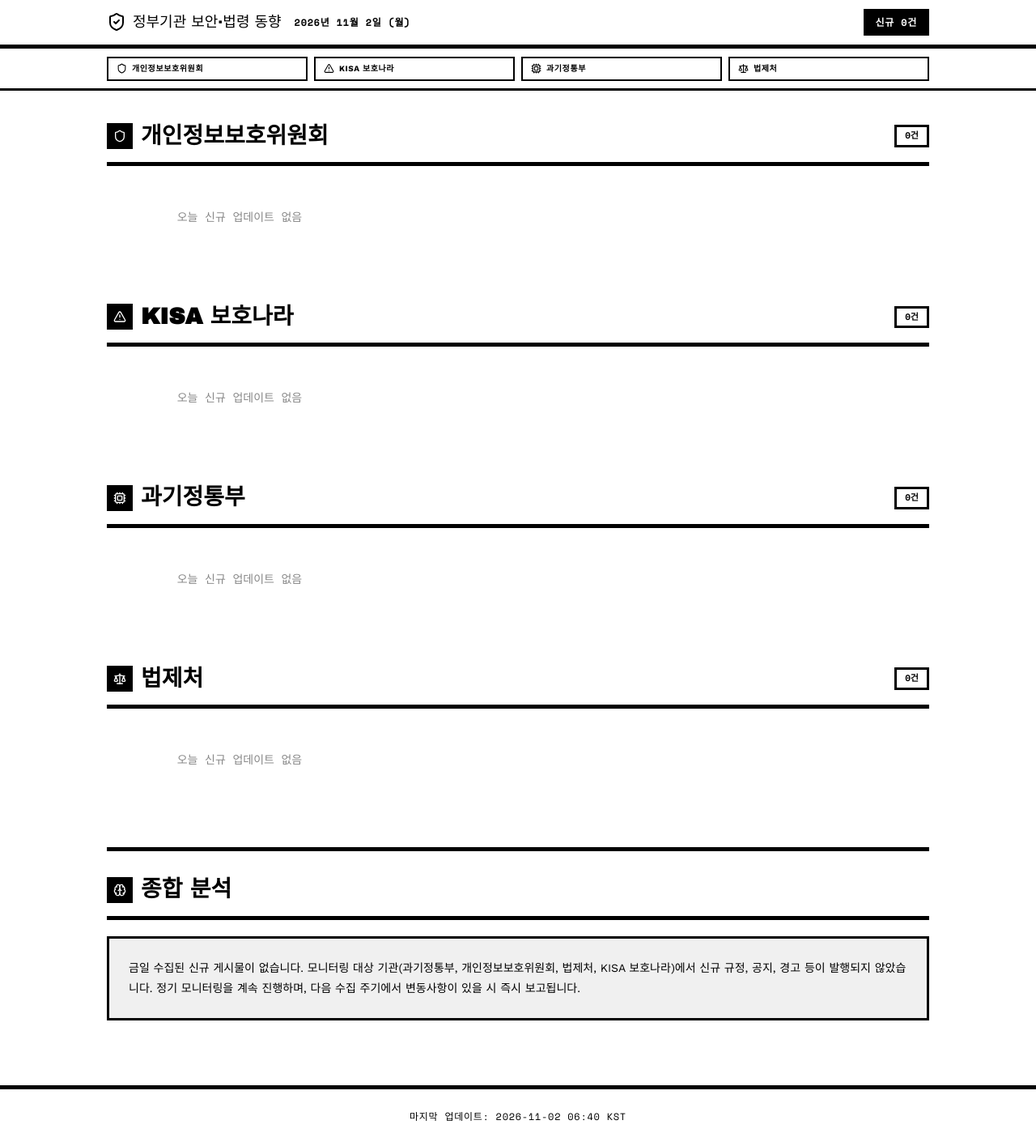
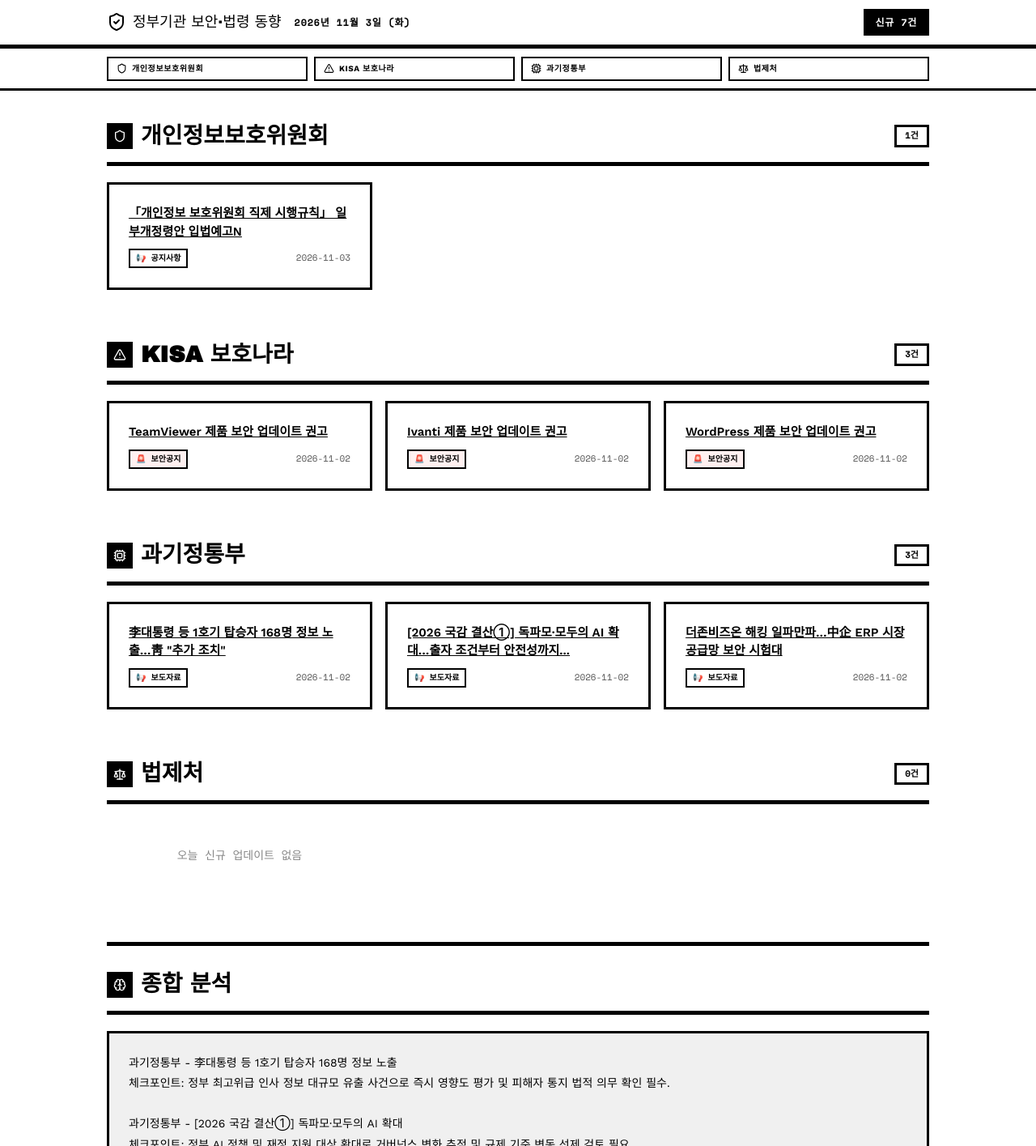
Before and after one commit to msjangsmc-hash/myorg-gov-monitor, a plain HTML site: page index.html in a window 1280 px wide. Shown: the top 1415 px of the page at 81% size. Drawn offline with nearby package versions, Linux system fonts and the light colour scheme.

Commit message:
chore: 정부기관 동향 업데이트 2026-11-03

```diff
--- a/index.html
+++ b/index.html
@@ -4,7 +4,7 @@
   <meta charset="UTF-8">
   <meta name="viewport" content="width=device-width, initial-scale=1.0">
   <meta name="robots" content="noindex, nofollow">
-  <title>정부기관 보안·법령 동향 — 2026-11-02</title>
+  <title>정부기관 보안·법령 동향 — 2026-11-03</title>
   <style>
     /* ── RawBlock Design System ── */
     @import url('https://fonts.googleapis.com/css2?family=Archivo+Black&family=Work+Sans:wght@400;600;700&family=Space+Mono:wght@400;700&display=swap');
@@ -84,8 +84,8 @@
         <i data-lucide="shield-check"></i>
         정부기관 보안·법령 동향
       </div>
-      <span class="header-date">2026년 11월 2일 (월)</span>
-      <span class="header-count">신규 0건</span>
+      <span class="header-date">2026년 11월 3일 (화)</span>
+      <span class="header-count">신규 7건</span>
     </div>
   </header>
 
@@ -104,10 +104,18 @@
       <div class="section-header">
         <span class="section-icon"><i data-lucide="shield"></i></span>
         <h2 class="section-title">개인정보보호위원회</h2>
-        <span class="section-badge">0건</span>
+        <span class="section-badge">1건</span>
       </div>
       <div class="cards">
-        <p class="empty">오늘 신규 업데이트 없음</p>
+
+      <article class="card">
+        <a class="card-title" href="https://www.pipc.go.kr/np/cop/bbs/selectBoardArticle.do?bbsId=BS061&mCode=C010010000&nttId=12604" target="_blank" rel="noopener noreferrer">「개인정보 보호위원회 직제 시행규칙」 일부개정령안 입법예고N</a>
+        <div class="card-meta">
+          <span class="meta-badge press">📢 공지사항</span>
+          <span class="meta-date">2026-11-03</span>
+        </div>
+
+      </article>
       </div>
     </section>
 
@@ -115,10 +123,36 @@
       <div class="section-header">
         <span class="section-icon"><i data-lucide="alert-triangle"></i></span>
         <h2 class="section-title">KISA 보호나라</h2>
-        <span class="section-badge">0건</span>
+        <span class="section-badge">3건</span>
       </div>
       <div class="cards">
-        <p class="empty">오늘 신규 업데이트 없음</p>
+
+      <article class="card">
+        <a class="card-title" href="https://www.boho.or.kr/kr/bbs/view.do?searchCnd=&bbsId=B0000133&searchWrd=&menuNo=205020&pageIndex=1&categoryCode=&nttId=72264" target="_blank" rel="noopener noreferrer">TeamViewer 제품 보안 업데이트 권고</a>
+        <div class="card-meta">
+          <span class="meta-badge alert">🚨 보안공지</span>
+          <span class="meta-date">2026-11-02</span>
+        </div>
+
+      </article>
+
+      <article class="card">
+        <a class="card-title" href="https://www.boho.or.kr/kr/bbs/view.do?searchCnd=&bbsId=B0000133&searchWrd=&menuNo=205020&pageIndex=1&categoryCode=&nttId=72263" target="_blank" rel="noopener noreferrer">Ivanti 제품 보안 업데이트 권고</a>
+        <div class="card-meta">
+          <span class="meta-badge alert">🚨 보안공지</span>
+          <span class="meta-date">2026-11-02</span>
+        </div>
+
+      </article>
+
+      <article class="card">
+        <a class="card-title" href="https://www.boho.or.kr/kr/bbs/view.do?searchCnd=&bbsId=B0000133&searchWrd=&menuNo=205020&pageIndex=1&categoryCode=&nttId=72262" target="_blank" rel="noopener noreferrer">WordPress 제품 보안 업데이트 권고</a>
+        <div class="card-meta">
+          <span class="meta-badge alert">🚨 보안공지</span>
+          <span class="meta-date">2026-11-02</span>
+        </div>
+
+      </article>
       </div>
     </section>
 
@@ -126,10 +160,36 @@
       <div class="section-header">
         <span class="section-icon"><i data-lucide="cpu"></i></span>
         <h2 class="section-title">과기정통부</h2>
-        <span class="section-badge">0건</span>
+        <span class="section-badge">3건</span>
       </div>
       <div class="cards">
-        <p class="empty">오늘 신규 업데이트 없음</p>
+
+      <article class="card">
+        <a class="card-title" href="https://www.fnnews.com/news/202611022209209743" target="_blank" rel="noopener noreferrer">李대통령 등 1호기 탑승자 168명 정보 노출…靑 &quot;추가 조치&quot;</a>
+        <div class="card-meta">
+          <span class="meta-badge press">📢 보도자료</span>
+          <span class="meta-date">2026-11-02</span>
+        </div>
+
+      </article>
+
+      <article class="card">
+        <a class="card-title" href="https://www.epnc.co.kr/news/articleView.html?idxno=409061" target="_blank" rel="noopener noreferrer">[2026 국감 결산①] 독파모·모두의 AI 확대…출자 조건부터 안전성까지...</a>
+        <div class="card-meta">
+          <span class="meta-badge press">📢 보도자료</span>
+          <span class="meta-date">2026-11-02</span>
+        </div>
+
+      </article>
+
+      <article class="card">
+        <a class="card-title" href="https://www.junggi.co.kr/news/articleView.html?idxno=38322" target="_blank" rel="noopener noreferrer">더존비즈온 해킹 일파만파…中企 ERP 시장 공급망 보안 시험대</a>
+        <div class="card-meta">
+          <span class="meta-badge press">📢 보도자료</span>
+          <span class="meta-date">2026-11-02</span>
+        </div>
+
+      </article>
       </div>
     </section>
 
@@ -149,12 +209,39 @@
         <span class="section-icon"><i data-lucide="brain"></i></span>
         <h2 class="section-title">종합 분석</h2>
       </div>
-      <pre class="analysis-body">금일 수집된 신규 게시물이 없습니다. 모니터링 대상 기관(과기정통부, 개인정보보호위원회, 법제처, KISA 보호나라)에서 신규 규정, 공지, 경고 등이 발행되지 않았습니다. 정기 모니터링을 계속 진행하며, 다음 수집 주기에서 변동사항이 있을 시 즉시 보고됩니다.</pre>
+      <pre class="analysis-body">과기정통부 - 李대통령 등 1호기 탑승자 168명 정보 노출
+체크포인트: 정부 최고위급 인사 정보 대규모 유출 사건으로 즉시 영향도 평가 및 피해자 통지 법적 의무 확인 필수.
+
+과기정통부 - [2026 국감 결산①] 독파모·모두의 AI 확대
+체크포인트: 정부 AI 정책 및 재정 지원 대상 확대로 거버넌스 변화 추적 및 규제 기준 변동 선제 검토 필요.
+
+과기정통부 - 더존비즈온 해킹 일파만파…中企 ERP 시장 공급망 보안 시험대
+체크포인트: ERP 벤더 보안 침해로 인한 고객사 피해 확산 우려, 자사 운영 ERP 시스템의 보안 감시 및 벤더 대응 현황 긴급 확인.
+
+개인정보보호위원회 - 「개인정보 보호위원회 직제 시행규칙」 일부개정령안 입법예고
+체크포인트: 조직 직제 개정에 따른 개인정보 처리 기준 및 감시 권한 변경 유무 파악, 내부 규정 및 절차 갱신 준비.
+
+보호나라 - TeamViewer 제품 보안 업데이트 권고
+체크포인트: 원격 접속 도구의 취약점 공지로 운영 환경 전수 점검 후 48시간 내 버전 업데이트 필수.
+
+보호나라 - Ivanti 제품 보안 업데이트 권고
+체크포인트: 네트워크 관리 솔루션 취약점으로 보유 제품 인벤토리 확인 및 업데이트 스케줄 수립.
+
+보호나라 - WordPress 제품 보안 업데이트 권고
+체크포인트: CMS 플랫폼 취약점 공지로 운영 웹사이트 버전 및 플러그인 점검 후 순차 업데이트 계획 수립.
+
+== 종합 시사점 ==
+
+🔴 긴급: 정부인사 정보 대규모 유출 사건 발생으로 조직 내 정보보호 역량 전수 진단 및 피해 통지 절차 가동, TeamViewer/Ivanti 취약점 운영 환경에서의 영향도 파악 후 즉시 패치 적용.
+
+🟠 단기: ERP 공급망 침해 사건으로 벤더 보안 상태 점검 및 자사 고객사 피해 여부 모니터링, WordPress 및 관련 오픈소스 소프트웨어 보안 업데이트 배포 일정 확정.
+
+🟡 중기: 개인정보보호위원회 직제 개정 입법 추이 모니터링 및 규제 기준 변화 선제 검토, 정부 AI 정책 확대에 따른 거버넌스 기준 변동 영향도 분석.</pre>
     </section>
   </main>
 
   <footer class="site-footer">
-    마지막 업데이트: 2026-11-02 06:40 KST
+    마지막 업데이트: 2026-11-03 06:40 KST
   </footer>
   <script src="https://unpkg.com/lucide@latest/dist/umd/lucide.min.js"></script>
   <script>lucide.createIcons();</script>
```
